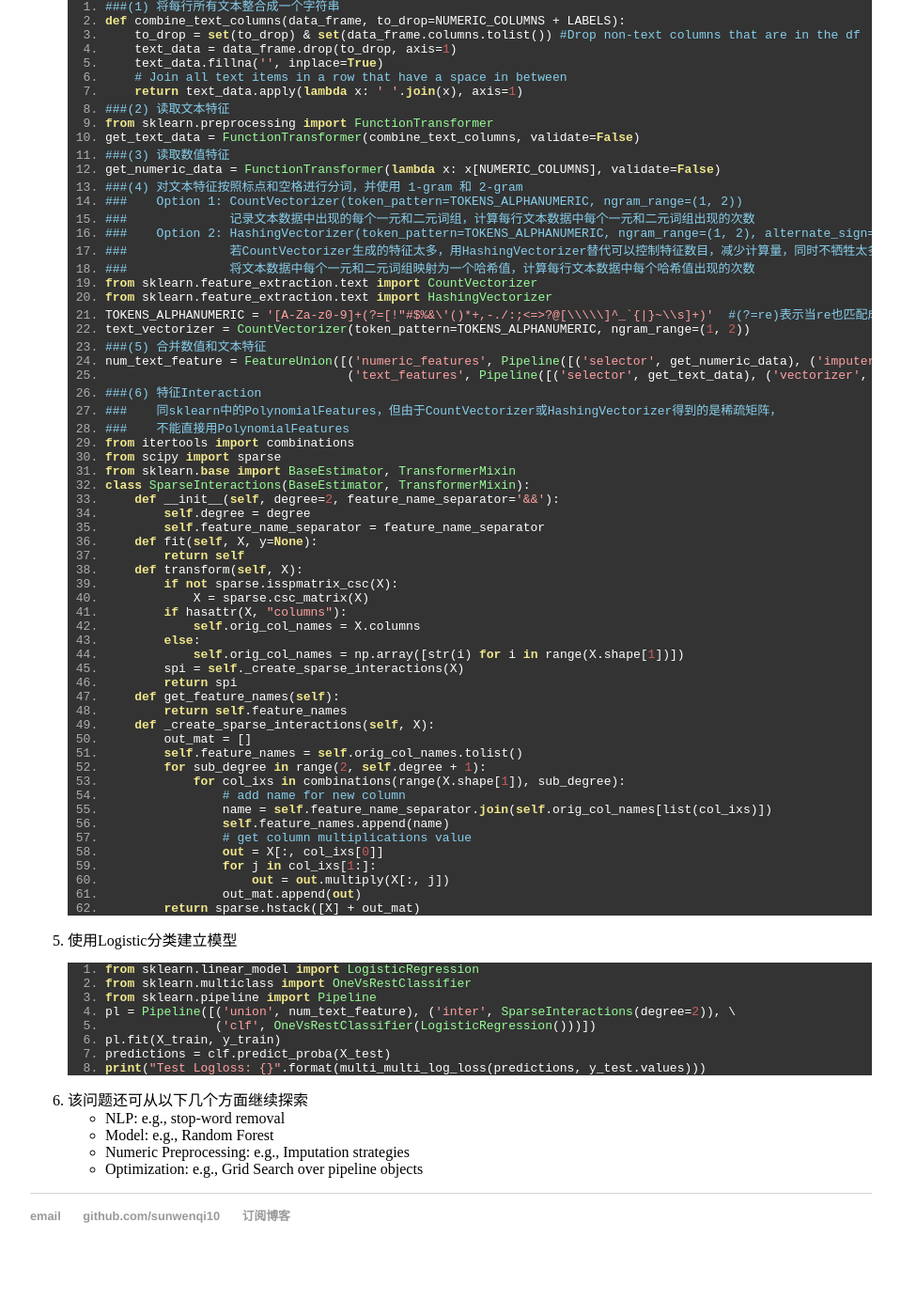
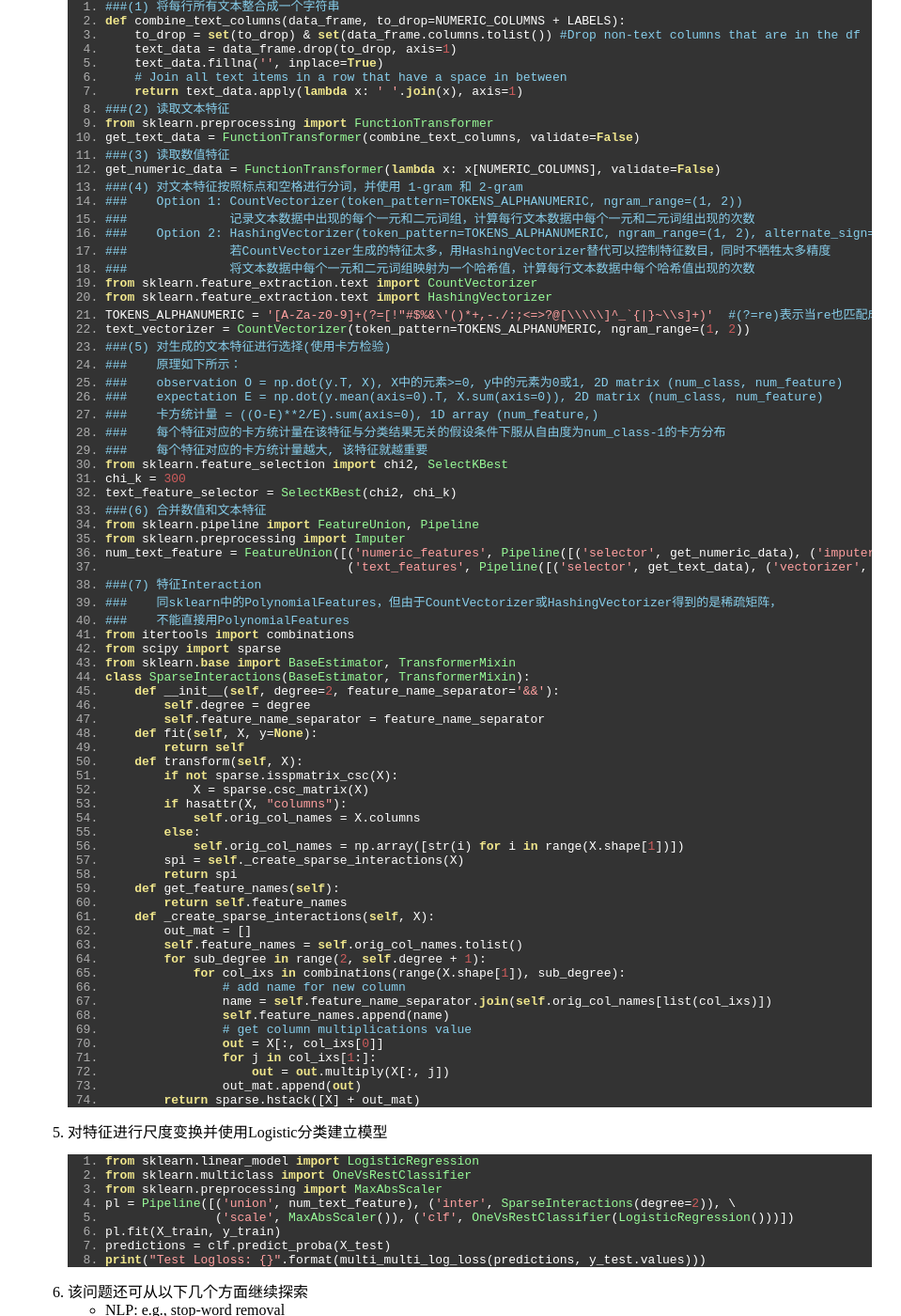
Before and after one commit to sunwenqi10/sunwenqi10.github.io, a Jekyll site: the page built from _posts/2018-12-14-multiclass_multilabel_problem.md, in a window 1280 px wide and 1400 px high, scrolled down 1593 px. Shown: the whole window at 94% size, without its empty margins (160-1119 px from the left). Built offline with Jekyll 4.4.1, drawn with Linux system fonts in a browser that asks for light colours; comment, search, counter and statistics services are not loaded; before the commit the page ends 2955 px from its top, so only the background shows below that.

Commit message:
Update 2018-12-14-multiclass_multilabel_problem.md

````diff
--- a/_posts/2018-12-14-multiclass_multilabel_problem.md
+++ b/_posts/2018-12-14-multiclass_multilabel_problem.md
@@ -111,16 +111,28 @@ get_numeric_data = FunctionTransformer(lambda x: x[NUMERIC_COLUMNS], validate=Fa
 ###    Option 1: CountVectorizer(token_pattern=TOKENS_ALPHANUMERIC, ngram_range=(1, 2))
 ###              记录文本数据中出现的每个一元和二元词组，计算每行文本数据中每个一元和二元词组出现的次数
 ###    Option 2: HashingVectorizer(token_pattern=TOKENS_ALPHANUMERIC, ngram_range=(1, 2), alternate_sign=False, norm=None, binary=False, n_features=...)
-###              若CountVectorizer生成的特征太多，用HashingVectorizer替代可以控制特征数目，减少计算量，同时不牺牲太多精度
+###              若CountVectorizer生成的特征太多，用HashingVectorizer替代可以控制特征数目，同时不牺牲太多精度
 ###              将文本数据中每个一元和二元词组映射为一个哈希值，计算每行文本数据中每个哈希值出现的次数
 from sklearn.feature_extraction.text import CountVectorizer
 from sklearn.feature_extraction.text import HashingVectorizer
 TOKENS_ALPHANUMERIC = '[A-Za-z0-9]+(?=[!"#$%&\'()*+,-./:;<=>?@[\\\\\]^_`{|}~\\s]+)'  #(?=re)表示当re也匹配成功时输出'('前面的部分
 text_vectorizer = CountVectorizer(token_pattern=TOKENS_ALPHANUMERIC, ngram_range=(1, 2))
-###(5) 合并数值和文本特征
+###(5) 对生成的文本特征进行选择(使用卡方检验)
+###    原理如下所示：
+###    observation O = np.dot(y.T, X), X中的元素>=0, y中的元素为0或1, 2D matrix (num_class, num_feature)
+###    expectation E = np.dot(y.mean(axis=0).T, X.sum(axis=0)), 2D matrix (num_class, num_feature)
+###    卡方统计量 = ((O-E)**2/E).sum(axis=0), 1D array (num_feature,)
+###    每个特征对应的卡方统计量在该特征与分类结果无关的假设条件下服从自由度为num_class-1的卡方分布
+###    每个特征对应的卡方统计量越大, 该特征就越重要
+from sklearn.feature_selection import chi2, SelectKBest
+chi_k = 300
+text_feature_selector = SelectKBest(chi2, chi_k)
+###(6) 合并数值和文本特征
+from sklearn.pipeline import FeatureUnion, Pipeline
+from sklearn.preprocessing import Imputer
 num_text_feature = FeatureUnion([('numeric_features', Pipeline([('selector', get_numeric_data), ('imputer', Imputer())])), \
-                                    ('text_features', Pipeline([('selector', get_text_data), ('vectorizer', text_vectorizer)]))])
-###(6) 特征Interaction
+                                    ('text_features', Pipeline([('selector', get_text_data), ('vectorizer', text_vectorizer), ('dim_red', text_feature_selector)]))])
+###(7) 特征Interaction
 ###    同sklearn中的PolynomialFeatures，但由于CountVectorizer或HashingVectorizer得到的是稀疏矩阵，
 ###    不能直接用PolynomialFeatures
 from itertools import combinations
@@ -159,13 +171,13 @@ class SparseInteractions(BaseEstimator, TransformerMixin):
            return sparse.hstack([X] + out_mat)
 ```
 
-5. 使用Logistic分类建立模型
+5. 对特征进行尺度变换并使用Logistic分类建立模型
 ```python
 from sklearn.linear_model import LogisticRegression
 from sklearn.multiclass import OneVsRestClassifier
-from sklearn.pipeline import Pipeline
+from sklearn.preprocessing import MaxAbsScaler
 pl = Pipeline([('union', num_text_feature), ('inter', SparseInteractions(degree=2)), \
-                  ('clf', OneVsRestClassifier(LogisticRegression()))])
+                  ('scale', MaxAbsScaler()), ('clf', OneVsRestClassifier(LogisticRegression()))])
 pl.fit(X_train, y_train)
 predictions = clf.predict_proba(X_test)
 print("Test Logloss: {}".format(multi_multi_log_loss(predictions, y_test.values)))
````
